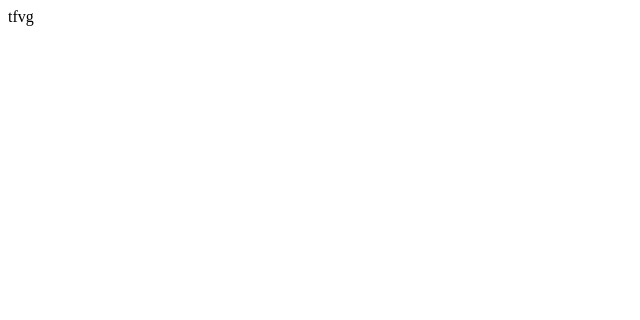
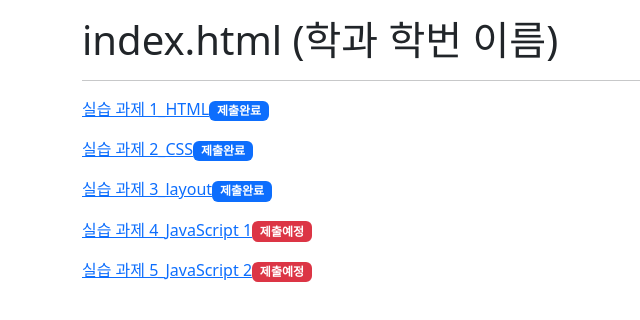
Before and after one commit to eisyxx/hi, a plain HTML site: page index.html in a window 1280 px wide. Shown: the whole page, without its empty margins (0-640 px from the left). Drawn offline with nearby package versions, Linux system fonts and the light colour scheme.

Commit message:
Update index.html

```diff
--- a/index.html
+++ b/index.html
@@ -1 +1,23 @@
-tfvg
+<!DOCTYPE html>
+<html lang="en">
+<head>
+    <title>학번 이름</title>
+    <meta charset="utf-8">
+    <meta name="viewport" content="width=device-width, initial-sclae=1">
+    <link href="https://cdn.jsdelivr.net/npm/bootstrap@5.3.3/dist/css/bootstrap.min.css" rel="stylesheet">
+    <script src="https://cdn.jsdelivr.net/npm/bootstrap@5.3.3/dist/js/bootstrap.bundle.min.js"></script>
+</head>
+<body>
+    <div class="container mt-3">
+    <h1>index.html (학과 학번 이름)</h1>
+    <hr>
+    <ul class="nav flex-column">
+        <li class="pb-3"><a href="#">실습 과제 1_HTML</a><span class="badge bg-primary">제출완료</span></li>
+        <li class="pb-3"><a href="#">실습 과제 2_CSS</a><span class="badge bg-primary">제출완료</span></li>
+        <li class="pb-3"><a href="#">실습 과제 3_layout</a><span class="badge bg-primary">제출완료</span></li>
+        <li class="pb-3"><a href="#">실습 과제 4_JavaScript 1</a><span class="badge bg-danger">제출예정</span></li>
+        <li class="pb-3"><a href="#">실습 과제 5_JavaScript 2</a><span class="badge bg-danger">제출예정</span></li>
+    </ul>
+    </div>
+</body>
+</html>
```
